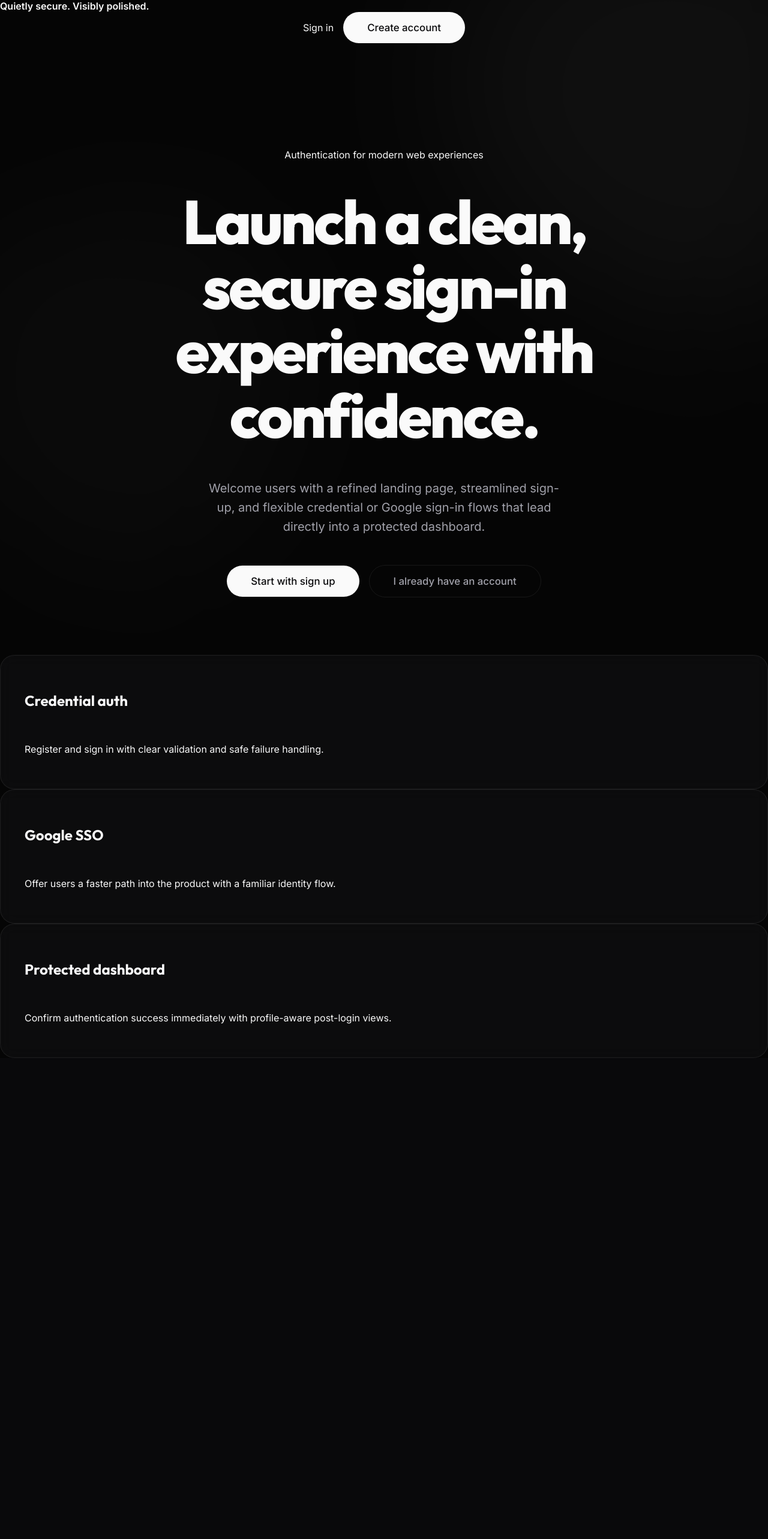
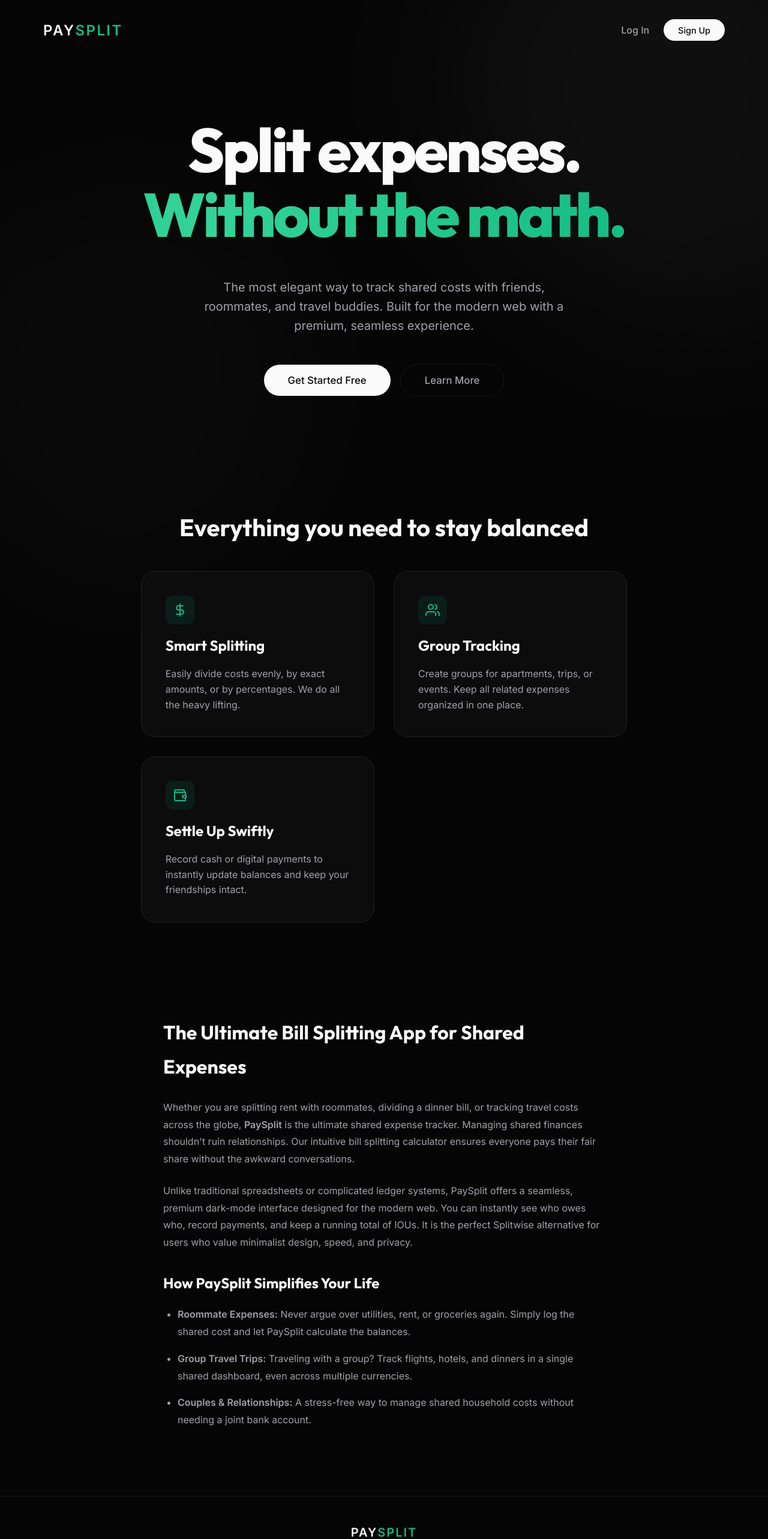
Before and after one commit to varun-martha/auth-system, a Next.js app in the folder frontend/: page / in a window 1280 px wide. Shown: the top 2566 px of the page at 60% size. Before the commit the page ends 1764 px from the top, so only its background shows below. Built offline with nearby package versions, Linux system fonts and the light colour scheme; no server answers.

Commit message:
feat(ui): implement PaySplit landing page, responsive dashboard, and fix UI spacing bugs

```diff
--- a/frontend/src/app/(marketing)/page.tsx
+++ b/frontend/src/app/(marketing)/page.tsx
@@ -1,13 +1,124 @@
-import { AuthCtaBar } from "@/components/layout/AuthCtaBar";
-import { FeatureGrid } from "@/components/marketing/FeatureGrid";
-import { HeroSection } from "@/components/marketing/HeroSection";
+import Link from 'next/link';
+import React from 'react';
+import { getCurrentUser } from "@/services/auth/get-current-user";
+import { redirect } from "next/navigation";
 
-export default function LandingPage() {
+export default async function LandingPage() {
+  let isAuthenticated = false;
+  try {
+    await getCurrentUser();
+    isAuthenticated = true;
+  } catch {
+    // Not authenticated, render landing page
+  }
+
+  if (isAuthenticated) {
+    redirect("/dashboard");
+  }
+
   return (
     <main className="landing-page">
-      <AuthCtaBar />
-      <HeroSection />
-      <FeatureGrid />
+      {/* Navigation / Header */}
+      <nav style={{ width: '100%', maxWidth: '1200px', margin: '0 auto', padding: '2rem', display: 'flex', justifyContent: 'space-between', alignItems: 'center', zIndex: 10, position: 'relative' }}>
+        <div style={{ fontSize: '1.5rem', fontWeight: 800, letterSpacing: '0.1em' }}>
+          <span style={{ color: 'var(--text-primary)' }}>PAY</span><span style={{ color: 'var(--brand-accent)' }}>SPLIT</span>
+        </div>
+        <div style={{ display: 'flex', gap: '1.5rem', alignItems: 'center' }}>
+          <Link href="/login" style={{ color: 'var(--text-muted)', fontWeight: 500, transition: 'color 0.2s' }} className="nav-link">
+            Log In
+          </Link>
+          <Link href="/register" className="primary-button" style={{ padding: '0.6rem 1.5rem', fontSize: '0.9rem' }}>
+            Sign Up
+          </Link>
+        </div>
+      </nav>
+
+      {/* Hero Section */}
+      <section className="hero-section" style={{ paddingTop: '6rem' }}>
+        <h1 className="hero-title">
+          Split expenses. <br /> <span>Without the math.</span>
+        </h1>
+        <p className="hero-copy">
+          The most elegant way to track shared costs with friends, roommates, and travel buddies. Built for the modern web with a premium, seamless experience.
+        </p>
+
+        <div className="hero-actions">
+          <Link href="/register" className="primary-button">
+            Get Started Free
+          </Link>
+          <Link href="#seo-section" className="secondary-button">
+            Learn More
+          </Link>
+        </div>
+      </section>
+
+      {/* Features Section */}
+      <section className="features-section">
+        <h2 className="section-title">Everything you need to stay balanced</h2>
+        <div className="features-grid">
+
+          <div className="feature-card">
+            <div className="feature-icon">
+              <svg xmlns="http://www.w3.org/O/O/2000/svg" viewBox="0 0 24 24" fill="none" stroke="currentColor" strokeWidth="2" strokeLinecap="round" strokeLinejoin="round">
+                <path d="M12 2v20M17 5H9.5a3.5 3.5 0 0 0 0 7h5a3.5 3.5 0 0 1 0 7H6" />
+              </svg>
+            </div>
+            <h3 className="feature-title">Smart Splitting</h3>
+            <p className="feature-desc">Easily divide costs evenly, by exact amounts, or by percentages. We do all the heavy lifting.</p>
+          </div>
+
+          <div className="feature-card">
+            <div className="feature-icon">
+              <svg xmlns="http://www.w3.org/O/O/2000/svg" viewBox="0 0 24 24" fill="none" stroke="currentColor" strokeWidth="2" strokeLinecap="round" strokeLinejoin="round">
+                <path d="M17 21v-2a4 4 0 0 0-4-4H5a4 4 0 0 0-4 4v2"></path>
+                <circle cx="9" cy="7" r="4"></circle>
+                <path d="M23 21v-2a4 4 0 0 0-3-3.87"></path>
+                <path d="M16 3.13a4 4 0 0 1 0 7.75"></path>
+              </svg>
+            </div>
+            <h3 className="feature-title">Group Tracking</h3>
+            <p className="feature-desc">Create groups for apartments, trips, or events. Keep all related expenses organized in one place.</p>
+          </div>
+
+          <div className="feature-card">
+            <div className="feature-icon">
+              <svg xmlns="http://www.w3.org/O/O/2000/svg" viewBox="0 0 24 24" fill="none" stroke="currentColor" strokeWidth="2" strokeLinecap="round" strokeLinejoin="round">
+                <path d="M21 12V7H5a2 2 0 0 1 0-4h14v4"></path>
+                <path d="M3 5v14a2 2 0 0 0 2 2h16v-5"></path>
+                <path d="M18 12a2 2 0 0 0 0 4h4v-4Z"></path>
+              </svg>
+            </div>
+            <h3 className="feature-title">Settle Up Swiftly</h3>
+            <p className="feature-desc">Record cash or digital payments to instantly update balances and keep your friendships intact.</p>
+          </div>
+
+        </div>
+      </section>
+
+      {/* SEO Optimized Content Section */}
+      <section id="seo-section" className="seo-section" style={{ maxWidth: '800px', margin: '0 auto 6rem', padding: '0 2rem', zIndex: 1, position: 'relative', color: 'var(--text-muted)', lineHeight: 1.8 }}>
+        <h2 style={{ color: 'var(--text-primary)', fontSize: '2rem', marginBottom: '1.5rem', fontFamily: 'var(--font-outfit, "Outfit", sans-serif)' }}>The Ultimate Bill Splitting App for Shared Expenses</h2>
+        <p style={{ marginBottom: '1.5rem' }}>
+          Whether you are splitting rent with roommates, dividing a dinner bill, or tracking travel costs across the globe, <strong>PaySplit</strong> is the ultimate shared expense tracker. Managing shared finances shouldn't ruin relationships. Our intuitive bill splitting calculator ensures everyone pays their fair share without the awkward conversations.
+        </p>
+        <p style={{ marginBottom: '1.5rem' }}>
+          Unlike traditional spreadsheets or complicated ledger systems, PaySplit offers a seamless, premium dark-mode interface designed for the modern web. You can instantly see who owes who, record payments, and keep a running total of IOUs. It is the perfect Splitwise alternative for users who value minimalist design, speed, and privacy.
+        </p>
+        <h3 style={{ color: 'var(--text-primary)', fontSize: '1.5rem', margin: '2rem 0 1rem', fontFamily: 'var(--font-outfit, "Outfit", sans-serif)' }}>How PaySplit Simplifies Your Life</h3>
+        <ul style={{ paddingLeft: '1.5rem', display: 'grid', gap: '1rem' }}>
+          <li><strong>Roommate Expenses:</strong> Never argue over utilities, rent, or groceries again. Simply log the shared cost and let PaySplit calculate the balances.</li>
+          <li><strong>Group Travel Trips:</strong> Traveling with a group? Track flights, hotels, and dinners in a single shared dashboard, even across multiple currencies.</li>
+          <li><strong>Couples & Relationships:</strong> A stress-free way to manage shared household costs without needing a joint bank account.</li>
+        </ul>
+      </section>
+
+      {/* Footer */}
+      <footer className="landing-footer">
+        <div style={{ fontSize: '1.25rem', fontWeight: 800, letterSpacing: '0.1em', marginBottom: '1rem' }}>
+          <span style={{ color: 'var(--text-primary)' }}>PAY</span><span style={{ color: 'var(--brand-accent)' }}>SPLIT</span>
+        </div>
+        <p>© {new Date().getFullYear()} PaySplit Inc. Crafted with precision for a premium experience.</p>
+      </footer>
     </main>
   );
 }
--- a/frontend/src/app/dashboard/page.tsx
+++ b/frontend/src/app/dashboard/page.tsx
@@ -1,17 +1,66 @@
 import { DashboardProfileCard } from "@/components/auth/DashboardProfileCard";
 import { LogoutButton } from "@/components/auth/LogoutButton";
 import { requireAuth } from "@/lib/require-auth";
+import Link from "next/link";
 
 export default async function DashboardPage() {
   const user = await requireAuth();
 
   return (
     <main className="dashboard-page">
+      <nav style={{ width: '100%', maxWidth: '1000px', margin: '0 auto 2rem', display: 'flex', justifyContent: 'space-between', alignItems: 'center', zIndex: 10, position: 'relative' }}>
+        <Link href="/" style={{ fontSize: '1.25rem', fontWeight: 800, letterSpacing: '0.1em' }}>
+          <span style={{ color: 'var(--text-primary)' }}>PAY</span><span style={{ color: 'var(--brand-accent)' }}>SPLIT</span>
+        </Link>
+        <LogoutButton />
+      </nav>
+
       <section className="dashboard-shell">
-        <h1>Dashboard</h1>
-        <p>You are signed in and your protected profile is active.</p>
-        <DashboardProfileCard user={user} />
-        <LogoutButton />
+        <div className="dashboard-header">
+          <h1>Welcome, {user?.name || user?.username || 'User'}</h1>
+        </div>
+
+        <div className="dashboard-grid">
+          {/* Left Column: Profile & Balance */}
+          <div style={{ display: 'flex', flexDirection: 'column', gap: '2rem' }}>
+            <div className="dashboard-card">
+              <div className="balance-label">Total Balance</div>
+              <div className="balance-amount">+$142.50</div>
+              <p style={{ color: 'var(--text-muted)', fontSize: '0.9rem', margin: 0 }}>You are owed overall</p>
+            </div>
+
+            <div className="dashboard-card">
+              <h2>Your Profile</h2>
+              <DashboardProfileCard user={user} />
+            </div>
+          </div>
+
+          {/* Right Column: Recent Activity */}
+          <div className="dashboard-card">
+            <h2>Recent Activity</h2>
+            <ul className="activity-list">
+              <li className="activity-item">
+                <div className="activity-desc">Dinner at Mario's</div>
+                <div className="activity-amount positive">+$45.00</div>
+              </li>
+              <li className="activity-item">
+                <div className="activity-desc">Internet Bill</div>
+                <div className="activity-amount negative">-$30.00</div>
+              </li>
+              <li className="activity-item">
+                <div className="activity-desc">Uber to Airport</div>
+                <div className="activity-amount positive">+$12.50</div>
+              </li>
+              <li className="activity-item">
+                <div className="activity-desc">Groceries</div>
+                <div className="activity-amount negative">-$85.20</div>
+              </li>
+            </ul>
+            <button className="primary-button" style={{ width: '100%', marginTop: '2rem' }}>
+              Add an expense
+            </button>
+          </div>
+        </div>
       </section>
     </main>
   );
--- a/frontend/src/components/auth/SignUpFeedback.tsx
+++ b/frontend/src/components/auth/SignUpFeedback.tsx
@@ -1,3 +1,4 @@
 export function SignUpFeedback({ message }: { message: string | null }) {
+  if (!message) return null;
   return <p className="auth-feedback">{message}</p>;
 }
```
